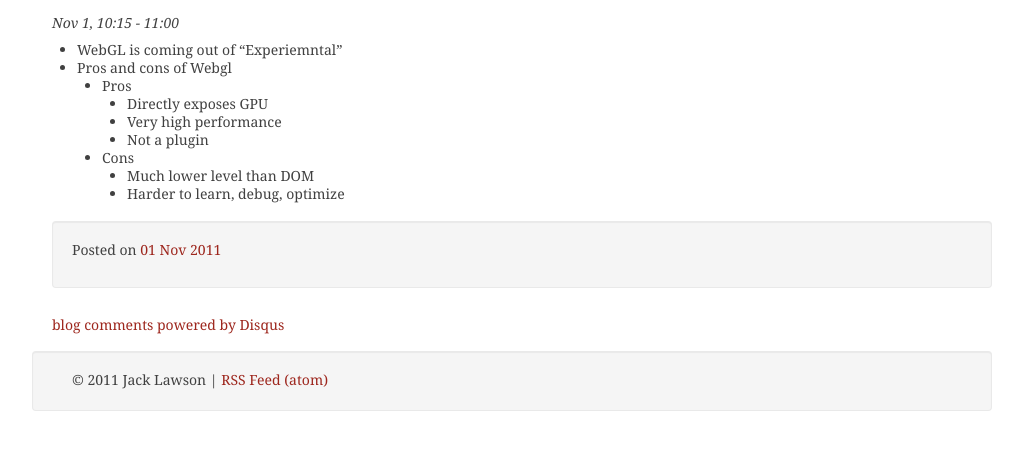
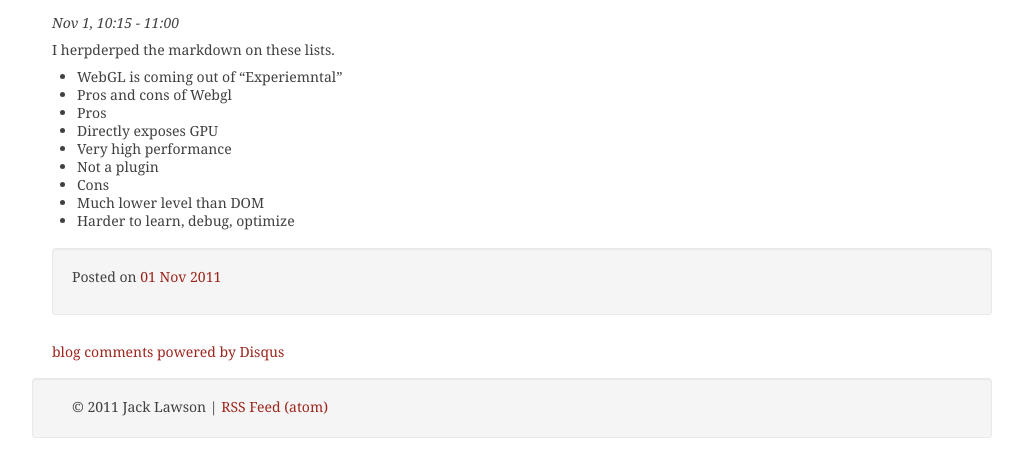
Before and after one commit to ajacksified/ajacksified.github.com, a Jekyll site: the page built from _posts/2011-11-01-new-game-conf-liveblog.markdown, in a window 1280 px wide and 1118 px high. Shown: the part 660-1118 px from the top of the window, without its empty margins (118-1141 px from the left). Built offline with Jekyll 4.4.1, drawn with Linux system fonts in a browser that asks for light colours; nearby versions of some CDN libraries; some web fonts are replaced; comment, search, counter and statistics services are not loaded.

Commit message:
how2list

```diff
--- a/_posts/2011-11-01-new-game-conf-liveblog.markdown
+++ b/_posts/2011-11-01-new-game-conf-liveblog.markdown
@@ -25,12 +25,14 @@ Debugging and Optimizing WebGL Applications by Ben Vanik &amp; Ken Russel
 -------------------------------------------------------------------------
 *Nov 1, 10:15 - 11:00*
 
+I herpderped the markdown on these lists.
+
 * WebGL is coming out of "Experiemntal"
 * Pros and cons of Webgl
-    * Pros
-        * Directly exposes GPU
-        * Very high performance
-        * Not a plugin
-    * Cons
-        * Much lower level than DOM
-        * Harder to learn, debug, optimize
+* Pros
+* Directly exposes GPU
+* Very high performance
+* Not a plugin
+* Cons
+* Much lower level than DOM
+* Harder to learn, debug, optimize
```
